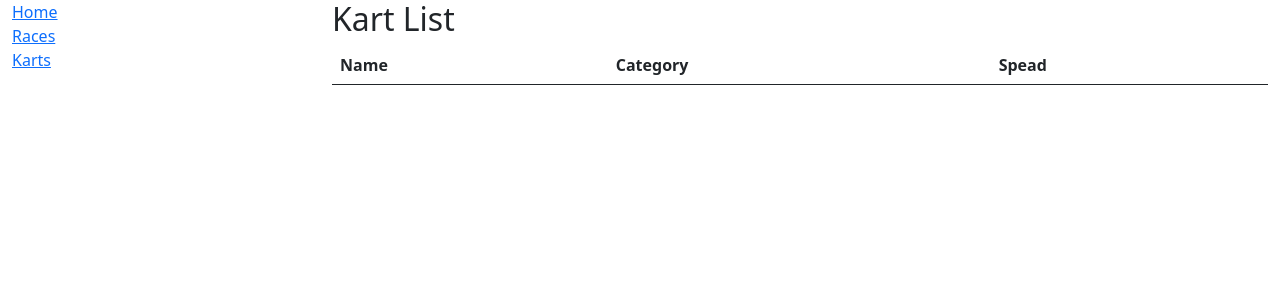
After one commit to yashkunn/karting-race-manager, a Django app: page /kart/ in a window 1280 px wide. The commit adds this page. Shown: the top 300 px of the page. Run offline with Django 5.2, Linux system fonts and the light colour scheme; data that the repository does not hold is empty.

Commit message:
create views for race and kart, create html, add link to sidebar

```diff
--- a/karting/urls.py
+++ b/karting/urls.py
@@ -2,10 +2,12 @@ from django.conf import settings
 from django.conf.urls.static import static
 from django.urls import path
 
-from karting.views import index
+from karting.views import index, RaceListView, KartListView
 
 app_name = "karting"
 
 urlpatterns = [
     path("", index, name="index"),
+    path("race/", RaceListView.as_view(), name="race-list"),
+    path("kart/", KartListView.as_view(), name="kart-list"),
     ] + static(settings.STATIC_URL, document_root=settings.STATIC_ROOT)
--- a/karting/views.py
+++ b/karting/views.py
@@ -1,5 +1,6 @@
 from django.http import HttpRequest, HttpResponse
 from django.shortcuts import render
+from django.views import generic
 
 from karting.models import Race, Kart
 
@@ -19,3 +20,17 @@ def index(request: HttpRequest) -> HttpResponse:
     }
 
     return render(request, "karting/index.html", context=context)
+
+
+class RaceListView(generic.ListView):
+    model = Race
+    template_name = "karting/race_list.html"
+    queryset = Race.objects.select_related("category")
+    paginate_by = 5
+
+
+class KartListView(generic.ListView):
+    model = Kart
+    template_name = "karting/kart_list.html"
+    queryset = Kart.objects.select_related("category")
+    paginate_by = 5
--- a/templates/base.html
+++ b/templates/base.html
@@ -21,7 +21,6 @@
     </div>
     <div class="col-sm-9">
       {% block content %}
-      {% endblock %}
         <h3>Popular karts:</h3>
         <ul>
           {% for kart in popular_karts %}
@@ -31,6 +30,8 @@
           {% endfor %}
         </ul>
         <p>You have visited this page {{ num_visits }} time{{ num_visits|pluralize }}</p>
+      {% endblock %}
+
     </div>
   </div>
 </div>
--- a/templates/includes/sidebar.html
+++ b/templates/includes/sidebar.html
@@ -3,9 +3,9 @@
     <a href="{% url "karting:index" %}">Home</a>
   </li>
   <li>
-    <a href="#">Sidebar</a>
+    <a href="{% url 'karting:race-list' %}">Races</a>
   </li>
   <li>
-    <a href="#">Sidebar</a>
+    <a href="{% url 'karting:kart-list' %}">Karts</a>
   </li>
 </ul>
--- /dev/null
+++ b/templates/karting/kart_list.html
@@ -0,0 +1,27 @@
+{% extends "base.html" %}
+
+{% block title %}
+  <title>Karts</title>
+{% endblock %}
+
+{% block content %}
+  <h2>Kart List</h2>
+  <table class="table table-striped">
+    <thead>
+    <tr>
+      <th>Name</th>
+      <th>Category</th>
+      <th>Spead</th>
+    </tr>
+    </thead>
+    <tbody>
+    {% for kart in kart_list %}
+      <tr>
+        <td>{{ kart.name }}</td>
+        <td>{{ kart.category }}</td>
+        <td>{{ kart.spead }}</td>
+      </tr>
+    {% endfor %}
+    </tbody>
+  </table>
+{% endblock %}
```
Also changed, not shown: templates/karting/race_list.html (added, +17 -0 lines). Lines whose indentation alone changed are shown as unchanged.
